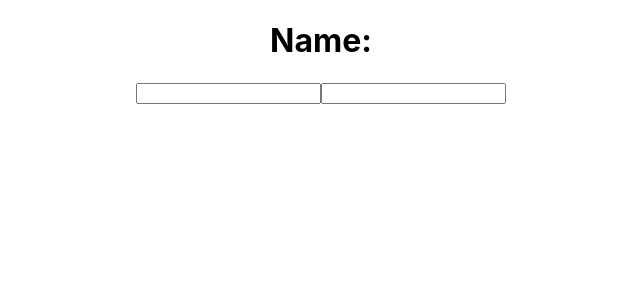
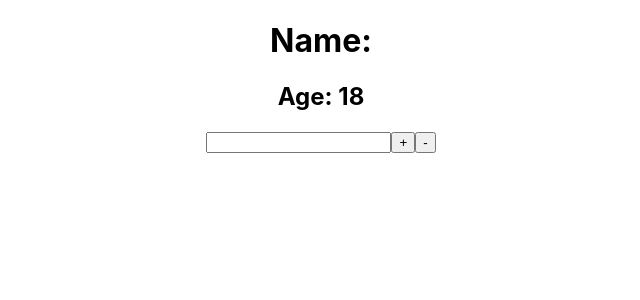
Before and after one commit to thanhtoannguyenviet/react-training, a React (Create React App) app: page / in a window 1280 px wide. Shown: the top 300 px of the page, without its empty margins (319-959 px from the left). Built offline with nearby package versions, Linux system fonts and the light colour scheme.

Commit message:
section-2.2: basic useState with multiple parameter

```diff
--- a/src/App.js
+++ b/src/App.js
@@ -3,18 +3,32 @@ import { useState } from 'react';
 // Chỉ tăng  biến count nhưng không render lại giao diện
 function App() {
   const  [name, setName] = useState('');
+  const [age, setAge] = useState(18);
   const onChangeName = (e) => {
     setName(e.target.value);
+  }
+  const handleChangeAge = (value, action) => {
+    if(action === 'increase') {
+      setAge(age + value);
+    } else if(action === 'decrease') {
+      setAge(age - value);
+    }
   }
   return (
     <div className="App">
       <h1>Name: {name}</h1>
+      <h2>Age: {age}</h2>
+      <input type="text" onKeyDown={onChangeName} />
       <input
-        type="text"
-        value={name}
-        onChange={e => setName(e.target.value)}
+        type="button"
+        value={'+'}
+        onClick={() => handleChangeAge(1, 'increase')}
       />
-      <input type="text" onKeyDown={onChangeName} />
+      <input
+        type="button"
+        value={'-'}
+        onClick={() => handleChangeAge(1, 'decrease')}
+      />
     </div>
   );
 }
```
